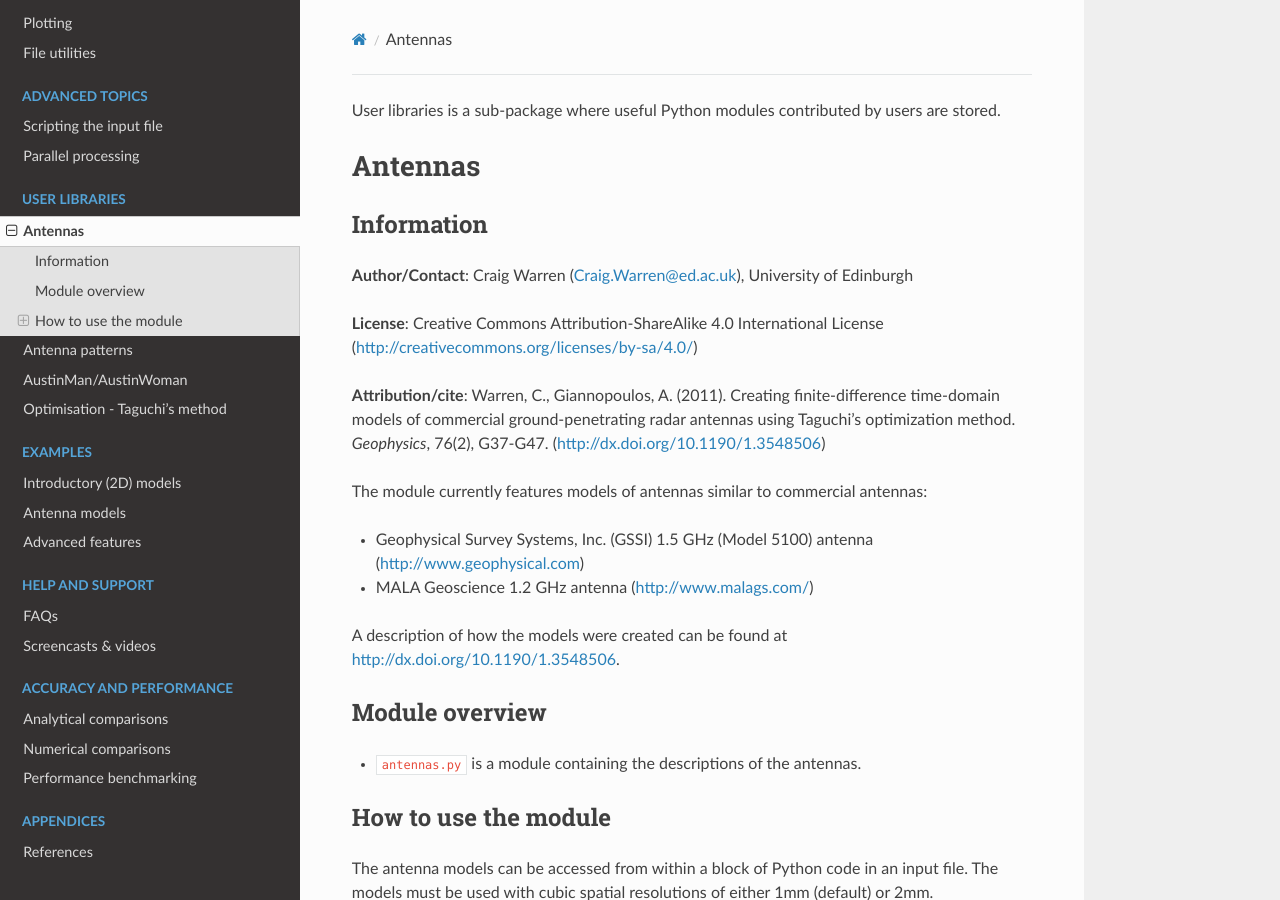
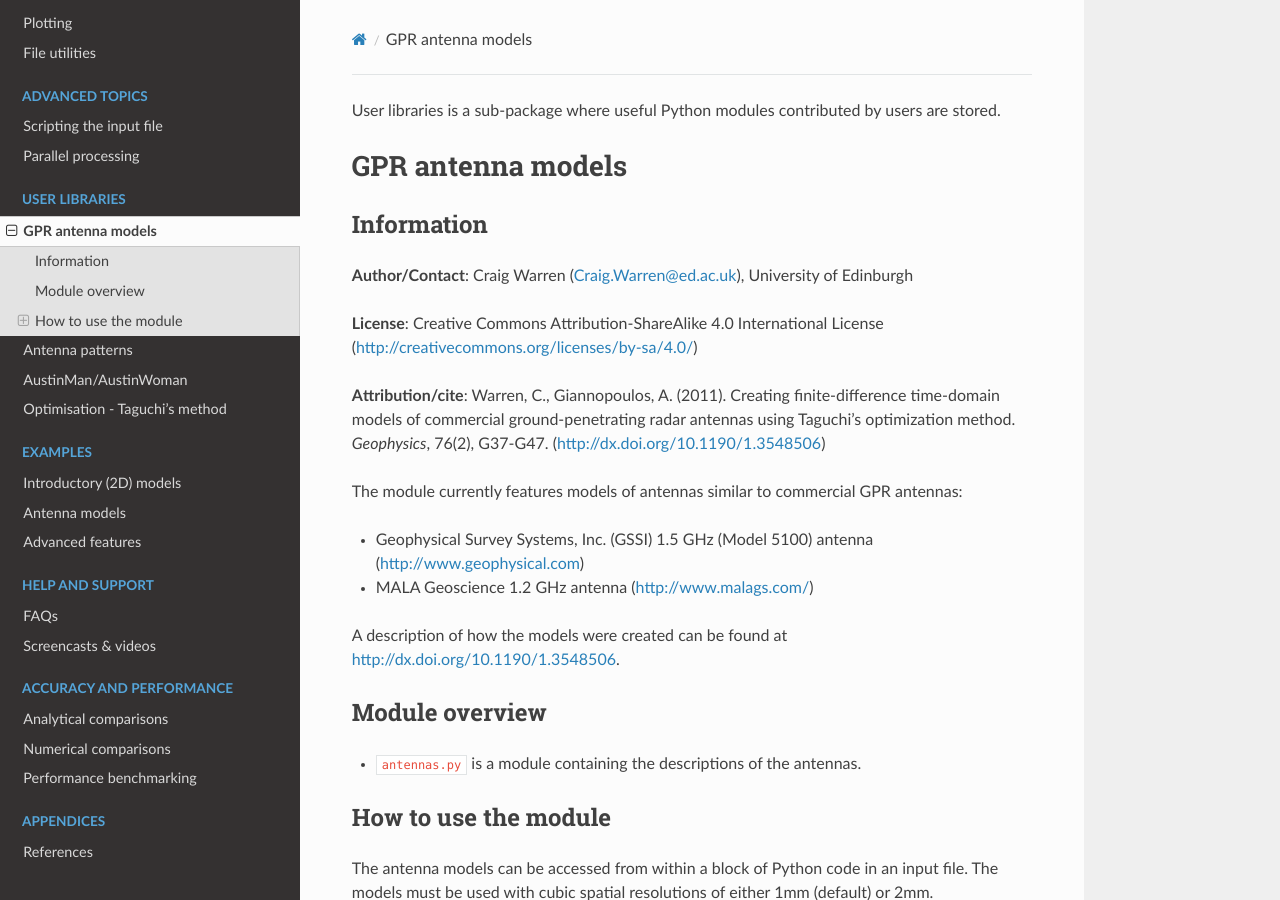
Before and after one commit to gprMax/gprMax, a Sphinx documentation site: the page built from docs/source/user_libs_antennas.rst, in a window 1280 px wide and 900 px high. Built offline with Sphinx 7.4.7 and the Read the Docs theme 2.0.0, drawn with Linux system fonts in a browser that asks for light colours.

Commit message:
Renamed title to GPR antenna models.

```diff
--- a/docs/source/user_libs_antennas.rst
+++ b/docs/source/user_libs_antennas.rst
@@ -1,8 +1,8 @@
 User libraries is a sub-package where useful Python modules contributed by users are stored.
 
-********
-Antennas
-********
+******************
+GPR antenna models
+******************
 
 Information
 ===========
@@ -13,7 +13,7 @@ Information
 
 **Attribution/cite**: Warren, C., Giannopoulos, A. (2011). Creating finite-difference time-domain models of commercial ground-penetrating radar antennas using Taguchi's optimization method. *Geophysics*, 76(2), G37-G47. (http://dx.doi.org/10.1190/1.3548506)
 
-The module currently features models of antennas similar to commercial antennas:
+The module currently features models of antennas similar to commercial GPR antennas:
 
 * Geophysical Survey Systems, Inc. (GSSI) 1.5 GHz (Model 5100) antenna (http://www.geophysical.com)
 * MALA Geoscience 1.2 GHz antenna (http://www.malags.com/)
```
